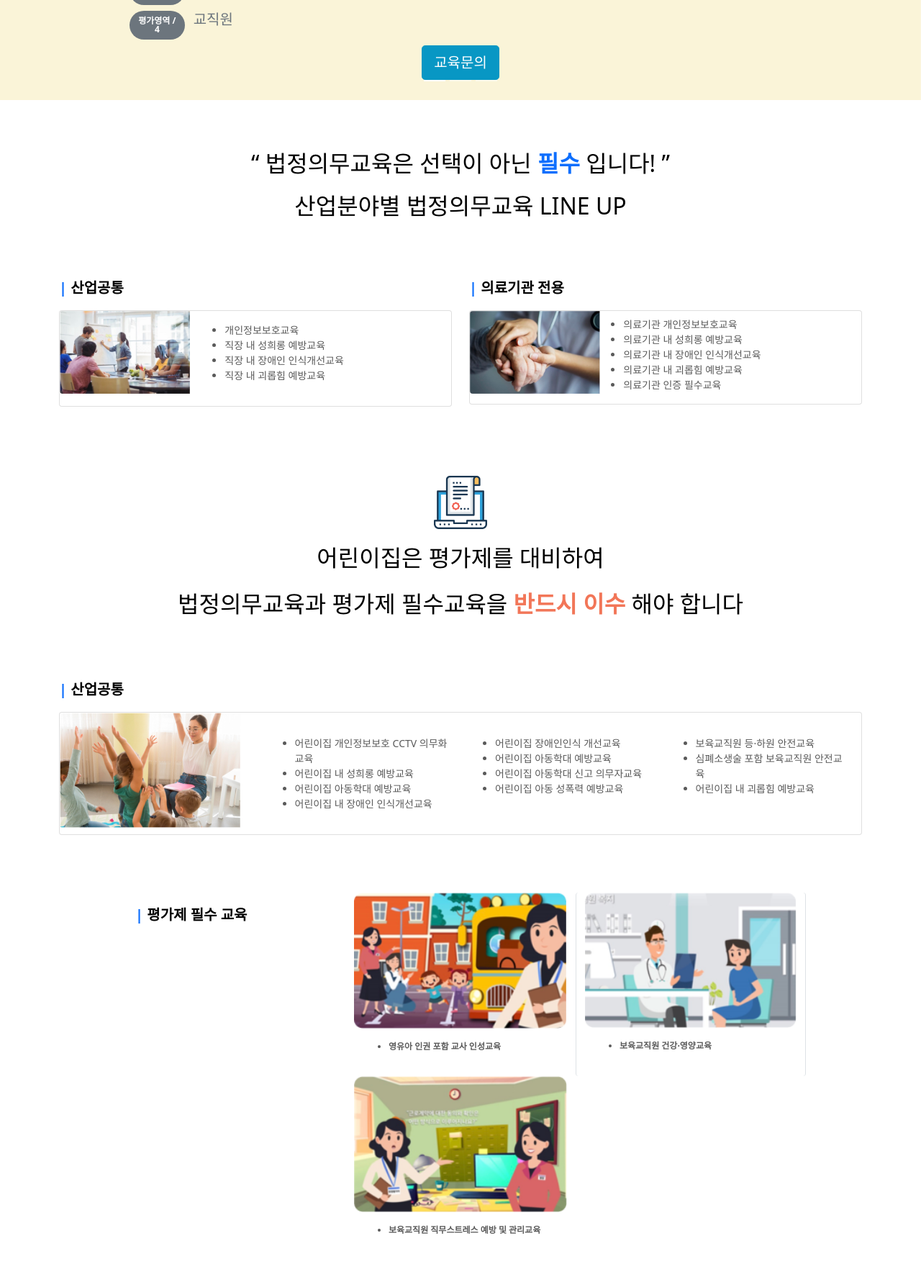
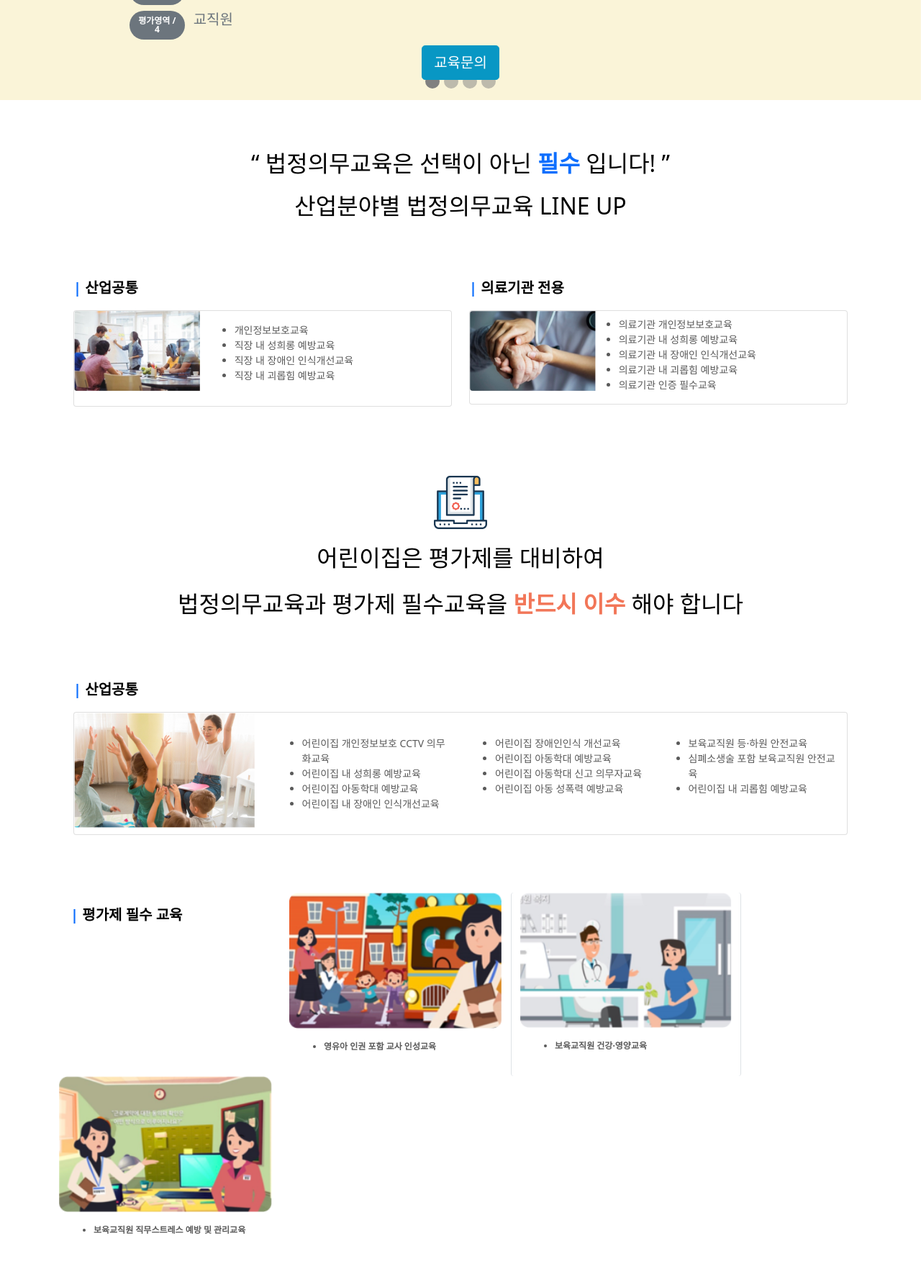
Before and after one commit to gieskiverz/korean-web, a PHP site: page / in a window 1280 px wide. Shown: the part 484-2265 px from the top of the page at 72% size. Run offline with PHP 8.4, Linux system fonts and the light colour scheme.

Commit message:
slide homepage

```diff
--- a/carousel.css
+++ b/carousel.css
@@ -92,3 +92,14 @@ body {
     margin-top: 7rem;
   }
 }
+
+.carousel-indicators li {
+  width: 0 !important;
+  height: 0 !important;
+  /* background-color: #fff !important; */
+  border: 10px solid gray !important;
+  border-radius: 50% !important;
+}
+.carousel-indicators .active {
+  background-color: gray !important;
+}
--- a/index.html
+++ b/index.html
@@ -75,20 +75,18 @@
     </div>
 
     <div id="myCarousel" class="carousel slide" data-bs-ride="carousel">
-      <div class="carousel-indicators">
-        <button type="button" data-bs-target="#myCarousel" data-bs-slide-to="0" class="active" aria-current="true"
-          aria-label="Slide 1"></button>
-        <button type="button" data-bs-target="#myCarousel" data-bs-slide-to="1" aria-label="Slide 2"></button>
-        <button type="button" data-bs-target="#myCarousel" data-bs-slide-to="2" aria-label="Slide 3"></button>
-      </div>
+      <ol class="carousel-indicators">
+        <li type="button" data-bs-target="#myCarousel" data-bs-slide-to="0" class="active" aria-current="true"
+          aria-label="Slide 1"></li>
+        <li type="button" data-bs-target="#myCarousel" data-bs-slide-to="1" aria-label="Slide 2"></li>
+        <li type="button" data-bs-target="#myCarousel" data-bs-slide-to="2" aria-label="Slide 3"></li>
+        <li type="button" data-bs-target="#myCarousel" data-bs-slide-to="3" aria-label="Slide 4"></li>
+      </ol>
       <div class="carousel-inner">
+        <!-- slide 1 -->
         <div class="carousel-item active">
           <img src="assets/img/kotak.png" class="bd-placeholder-img" width="100%" height="100%" aria-hidden="true"
             preserveAspectRatio="xMidYMid slice" focusable="false" alt="">
-          <!-- <svg class="bd-placeholder-img" width="100%" height="100%" xmlns="http://www.w3.org/2000/svg"
-            aria-hidden="true" preserveAspectRatio="xMidYMid slice" focusable="false">
-            <rect width="100%" height="100%" fill="#777" />
-          </svg> -->
 
           <div class="container">
             <div class="carousel-caption">
@@ -124,41 +122,65 @@
                 </div>
                 <div class="col-md-6 offset-md-2"><img width="300px" src="assets/img/keluarga.png" alt=""></div>
               </div>
-              <!-- <p>Some representative placeholder content for the second slide of the carousel.</p> -->
               <p class="mt-2"><a class="btn btn-lg btn-primary" href="#">교육문의</a></p>
             </div>
           </div>
         </div>
 
-        <!-- <div class="carousel-item">
-          <svg class="bd-placeholder-img" width="100%" height="100%" xmlns="http://www.w3.org/2000/svg"
-            aria-hidden="true" preserveAspectRatio="xMidYMid slice" focusable="false">
-            <rect width="100%" height="100%" fill="#777" />
-          </svg>
+        <!-- slide 2 -->
+        <div class="carousel-item">
+          <img src="assets/img/slide2.png" class="bd-placeholder-img" width="100%" height="100%" aria-hidden="true"
+            preserveAspectRatio="xMidYMid slice" focusable="false" alt="">
 
           <div class="container">
-            <div class="carousel-caption text-start">
-              <h1>Example headline.</h1>
-              <p>Some representative placeholder content for the first slide of the carousel.</p>
-              <p><a class="btn btn-lg btn-primary" href="#">Sign up today</a></p>
+            <div class="carousel-caption">
+              <p class="fs-1 text-black">HRD에셋 교육원 <span class="fw-bolder">법정의무교육</span></p>
+              <img src="assets/img/gambarslide2.png" alt="">
+              <p class="mt-2"><a class="btn btn-lg btn-primary" href="#">교육문의</a></p>
             </div>
           </div>
         </div>
 
+        <!-- slide 3 -->
         <div class="carousel-item">
-          <svg class="bd-placeholder-img" width="100%" height="100%" xmlns="http://www.w3.org/2000/svg"
-            aria-hidden="true" preserveAspectRatio="xMidYMid slice" focusable="false">
-            <rect width="100%" height="100%" fill="#777" />
-          </svg>
+          <img src="assets/img/slide3.png" class="bd-placeholder-img" width="100%" height="100%" aria-hidden="true"
+            preserveAspectRatio="xMidYMid slice" focusable="false" alt="">
 
           <div class="container">
-            <div class="carousel-caption text-end">
-              <h1>One more for good measure.</h1>
-              <p>Some representative placeholder content for the third slide of this carousel.</p>
-              <p><a class="btn btn-lg btn-primary" href="#">Browse gallery</a></p>
+            <div class="carousel-caption">
+              <div class="row">
+                <div class="col-sm-6">
+                  <img width="400px" src="assets/img/textslide3.png" alt="">
+                </div>
+                <div class="col-sm-6">
+                  <img width="400px" src="assets/img/gambarslide3.png" alt="">
+                </div>
+              </div>
+              <p class="mt-2"><a class="btn btn-lg btn-primary" href="#">교육문의</a></p>
             </div>
           </div>
-        </div> -->
+        </div>
+
+        <!-- slide 4 -->
+        <div class="carousel-item">
+          <img src="assets/img/slide4.png" class="bd-placeholder-img" width="100%" height="100%" aria-hidden="true"
+            preserveAspectRatio="xMidYMid slice" focusable="false" alt="">
+
+          <div class="container">
+            <div class="carousel-caption">
+              <div class="row">
+                <div class="col-sm-6">
+                  <img width="370px" src="assets/img/textslide4.png" alt="">
+                </div>
+                <div class="col-sm-6">
+                  <img width="370px" src="assets/img/gambarslide4.png" alt="">
+                </div>
+              </div>
+              <p class="mt-2"><a class="btn btn-lg btn-primary" href="#">교육문의</a></p>
+            </div>
+          </div>
+        </div>
+
       </div>
       <button class="carousel-control-prev" type="button" data-bs-target="#myCarousel" data-bs-slide="prev">
         <span class="carousel-control-prev-icon" aria-hidden="true"></span>
@@ -178,7 +200,7 @@
 
     <div class="featurette-divider"></div>
 
-    <div class="container">
+    <div class="container pl-2 pr-2">
       <div class="row">
         <div class="col-md-6">
           <p class="text-black fs-5 fw-bolder"><span class="text-primary fw-bolder"> |</span> 산업공통</p>
@@ -232,7 +254,7 @@
 
     <div class="featurette-divider"></div>
     <!-- gambar budak saha -->
-    <div class="container">
+    <div class="container pl-2 pr-2">
       <p class="text-black fs-5 fw-bolder"><span class="text-primary fw-bolder"> |</span> 산업공통</p>
       <div class="card mb-3">
         <div class="row g-0">
@@ -272,13 +294,12 @@
       </div>
     </div>
     <!-- end budak saha -->
-
     <div class="featurette-divider"></div>
     <div class="container">
-      <div class="row justify-content-center">
-        <div class="card border-0" style="width: 20rem;">
+      <div class="row">
+        <div class="card border-0 float-start" style="width: 20rem;">
           <div class="card-body">
-            <p class="text-black fs-5 fw-bold"><span class="text-primary fw-bold"> |</span> 평가제 필수 교육</p>
+            <p class="text-black fs-5 fw-bold float-start"><span class="text-primary fw-bold"> |</span> 평가제 필수 교육</p>
           </div>
         </div>
         <div class="card border-0" style="width: 20rem;">
@@ -330,22 +351,24 @@
         <div class="col-lg-10">
           <div class="col md-12">
 
-            <ul class="nav">
-              <li class="nav-item"><small style="font-size: x-small;"><a href="#"
-                    class="nav-link link-dark px-4 d-block text-muted">교육원소개</a></small></li>
-              <li class="nav-item"><small style="font-size: x-small;"><a href="#"
-                    class="nav-link link-dark px-4 d-block text-muted border-end border-start">교육제도안내</a></small></li>
-              <li class="nav-item"><small style="font-size: x-small;"><a href="#"
-                    class="nav-link link-dark px-4 d-block text-muted border-end">이용약관</a></small></li>
-              <li class="nav-item"><small style="font-size: x-small;"><a href="#"
-                    class="nav-link link-dark px-4 d-block text-muted">개인정보취급방침</a></small></li>
+            <ul class="nav p-3">
+              <li class="nav-item"><small style="font-size: small;"><a href="#"
+                    class="nav-link link-dark px-4 d-block text-black">교육원소개</a></small></li>
+              <li class="nav-item"><small style="font-size: small;"><a href="#"
+                    class="nav-link link-dark px-4 d-block text-black border-end border-start">교육제도안내</a></small></li>
+              <li class="nav-item"><small style="font-size: small;"><a href="#"
+                    class="nav-link link-dark px-4 d-block text-black border-end">이용약관</a></small></li>
+              <li class="nav-item"><small style="font-size: small;"><a href="#"
+                    class="nav-link link-dark px-4 d-block text-black">개인정보취급방침</a></small></li>
             </ul>
           </div>
           <div class="col md-12">
-              <p class="fs-6 text-muted">경기도 용인시 기흥구 흥덕1로 13 흥덕IT밸리 타워동 104호, 105호</p>
-              <p class="fs-6 text-muted">고객상담센터: 1811-6552 팩스: 031-660-7247 이메일: hrdasset.kr@hrdasset.co.kr 개인정보책임자: 김준화</p>
-              <p class="fs-6 text-muted">상호명: HRD에셋 대표자: 김준화 사업자 등록번호: 278-42-00199 통신판매업신고번호: 2021-용인기흥-1681</p>
-              <p class="fs-6 text-muted">COPYRIGHT © HRD에셋 Inc. ALL RIGHTS RESERVED. 본 사이트 내의 컨텐츠는 저작권법 상의 보호를 받고 있습니다.</p>
+            <p class="fs-6 text-muted">경기도 용인시 기흥구 흥덕1로 13 흥덕IT밸리 타워동 104호, 105호</p>
+            <p class="fs-6 text-muted">고객상담센터: 1811-6552 팩스: 031-660-7247 이메일: hrdasset.kr@hrdasset.co.kr 개인정보책임자: 김준화
+            </p>
+            <p class="fs-6 text-muted">상호명: HRD에셋 대표자: 김준화 사업자 등록번호: 278-42-00199 통신판매업신고번호: 2021-용인기흥-1681</p>
+            <p class="fs-6 text-muted">COPYRIGHT © HRD에셋 Inc. ALL RIGHTS RESERVED. 본 사이트 내의 컨텐츠는 저작권법 상의 보호를 받고 있습니다.
+            </p>
           </div>
         </div>
       </div>
--- a/styles.css
+++ b/styles.css
@@ -3,3 +3,167 @@
     background-color: #0897C4 !important;
     border-color: #0897C4 !important;
 }
+
+/* padding left */
+.pl-1 {
+    padding-left: 1rem;
+}
+
+.pl-2 {
+    padding-left: 2rem;
+}
+
+.pl-3 {
+    padding-left: 3rem;
+}
+
+.pl-4 {
+    padding-left: 4rem;
+}
+
+.pl-5 {
+    padding-left: 5rem;
+}
+
+.pl-6 {
+    padding-left: 6rem;
+}
+
+.pl-7 {
+    padding-left: 7rem;
+}
+
+.pl-8 {
+    padding-left: 8rem;
+}
+
+.pl-9 {
+    padding-left: 9rem;
+}
+
+.pl-10 {
+    padding-left: 10rem;
+}
+
+/* padding right */
+.pr-1 {
+    padding-right: 1rem;
+}
+
+.pr-2 {
+    padding-right: 2rem;
+}
+
+.pr-3 {
+    padding-right: 3rem;
+}
+
+.pr-4 {
+    padding-right: 4rem;
+}
+
+.pr-5 {
+    padding-right: 5rem;
+}
+
+.pr-6 {
+    padding-right: 6rem;
+}
+
+.pr-7 {
+    padding-right: 7rem;
+}
+
+.pr-8 {
+    padding-right: 8rem;
+}
+
+.pr-9 {
+    padding-right: 9rem;
+}
+
+.pr-10 {
+    padding-right: 10rem;
+}
+
+/* padding top */
+.pt-1 {
+    padding-top: 1rem;
+}
+
+.pt-2 {
+    padding-top: 2rem;
+}
+
+.pt-3 {
+    padding-top: 3rem;
+}
+
+.pt-4 {
+    padding-top: 4rem;
+}
+
+.pt-5 {
+    padding-top: 5rem;
+}
+
+.pt-6 {
+    padding-top: 6rem;
+}
+
+.pt-7 {
+    padding-top: 7rem;
+}
+
+.pt-8 {
+    padding-top: 8rem;
+}
+
+.pt-9 {
+    padding-top: 9rem;
+}
+
+.pt-10 {
+    padding-top: 10rem;
+}
+
+/* padding bottom */
+.pb-1 {
+    padding-bottom: 1rem;
+}
+
+.pb-2 {
+    padding-bottom: 2rem;
+}
+
+.pb-3 {
+    padding-bottom: 3rem;
+}
+
+.pb-4 {
+    padding-bottom: 4rem;
+}
+
+.pb-5 {
+    padding-bottom: 5rem;
+}
+
+.pb-6 {
+    padding-bottom: 6rem;
+}
+
+.pb-7 {
+    padding-bottom: 7rem;
+}
+
+.pb-8 {
+    padding-bottom: 8rem;
+}
+
+.pb-9 {
+    padding-bottom: 9rem;
+}
+
+.pb-10 {
+    padding-bottom: 10rem;
+}
```
Also changed, not shown: assets/img/gambarslide2.png (added), assets/img/gambarslide3.png (added), assets/img/gambarslide4.png (added), assets/img/slide2.png (added), assets/img/slide3.png (added), assets/img/slide4.png (added), assets/img/textslide3.png (added), assets/img/textslide4.png (added).
